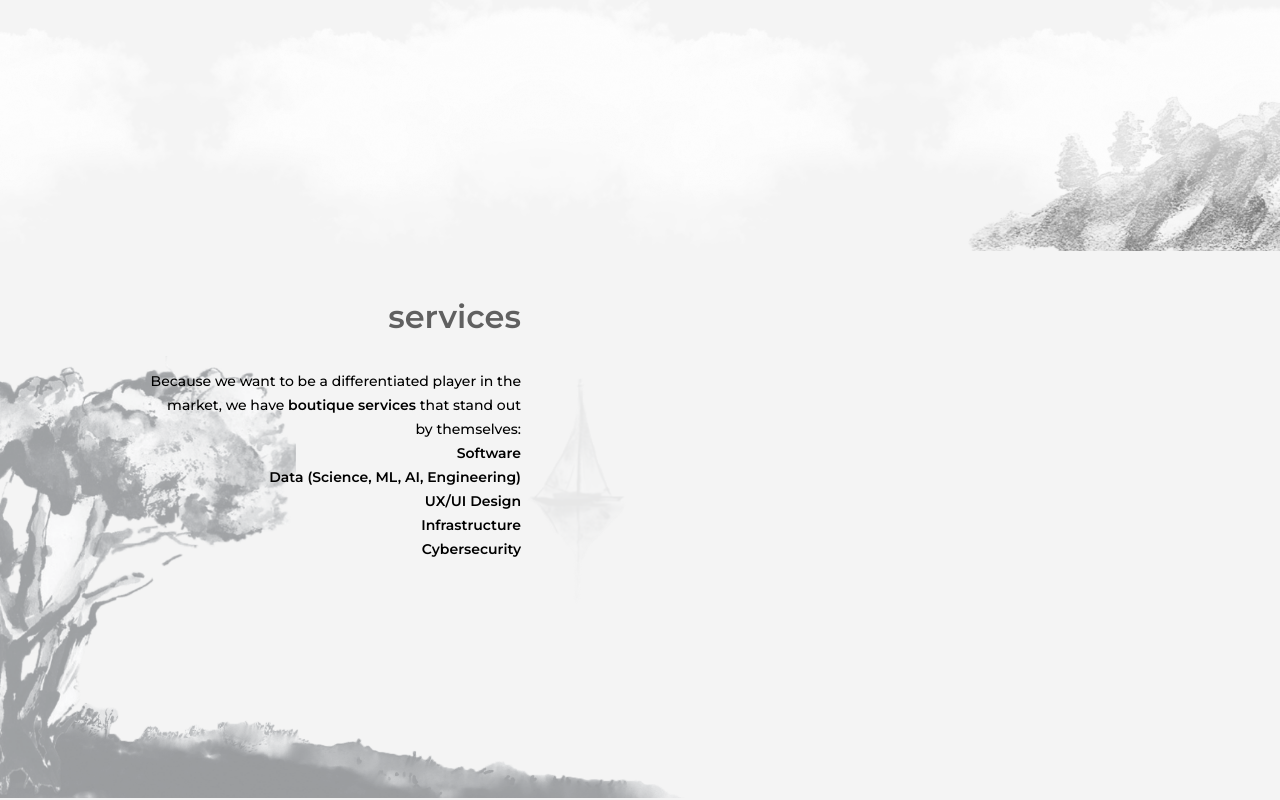
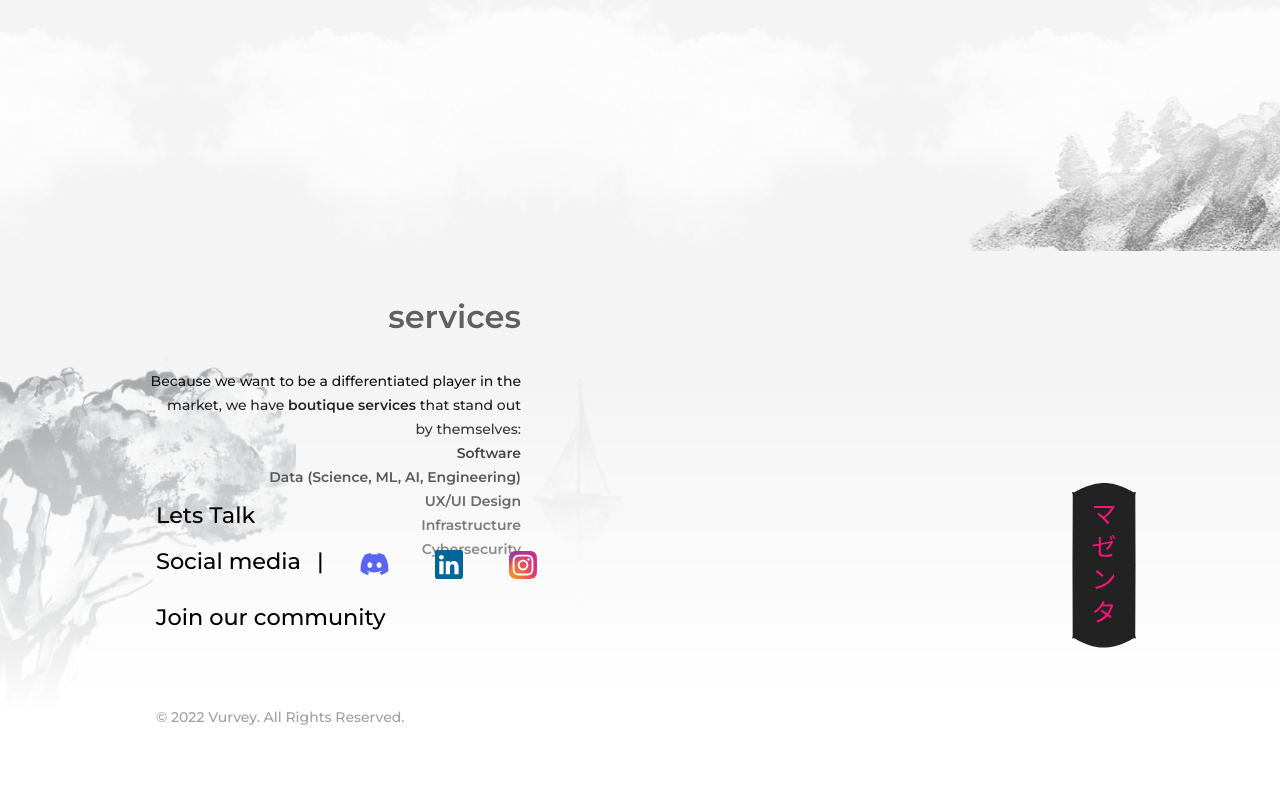
Before and after one commit to bartuchavezc/magenta, a React (Create React App) app: page / in a window 1280 px wide. Shown: the part 2068-2868 px from the top of the page. Built offline with nearby package versions, Linux system fonts and the light colour scheme.

Commit message:
adding footer to desktop and making it responsive

```diff
--- a/src/App.js
+++ b/src/App.js
@@ -4,8 +4,7 @@ import { Route, Routes } from "react-router-dom";
 import {ThemeProvider, createGlobalStyle} from 'styled-components';
 
 import { BrowserRouter } from "react-router-dom";
-// no hagas caso a esto, dejar por el momento
-// import Footer from './Footer';
+import Footer from './Footer';
 import Home from './Home';
 // import Home from './Home';
 import HomeCompanies from './HomeCompanies';
@@ -14,7 +13,6 @@ import Services from './Services';
 import ServicesCompanies from './ServicesCompanies';
 import WhatWeDo from './WhatWeDo';
 import { useState } from 'react';
-import Footer from './Footer/Footer';
 
 const GlobalStyle = createGlobalStyle`
   /* http://meyerweb.com/eric/tools/css/reset/
@@ -98,7 +96,7 @@ function App() {
                 <HomeCompanies />
                 <WhatWeDo />
                 <ServicesCompanies />
-                {/* <Footer /> */}
+                <Footer />
               </>
             } />
             <Route path="/talents" element={
@@ -106,7 +104,7 @@ function App() {
                 <Home />
                 <WhatWeDo />
                 <Services/>
-                {/* <Footer /> */}
+                <Footer />
               </>
             } />
           </Routes>
--- a/src/Footer/Footer.jsx
+++ b/src/Footer/Footer.jsx
@@ -1,8 +1,18 @@
+import Contact from '../Contact/index';
+import { Signature } from "../Shared/Components/Signature";
 import styled from "styled-components";
-import { Signature } from "../Shared/Components/Signature";
+import { useState } from 'react';
 
-const FooterContainer = styled.div`
+const FooterContainer = styled.footer`
   padding: 5rem 9rem 4rem 9rem;
+  z-index: 2;
+  position: relative;
+  margin-top: -443px;
+  background: linear-gradient(180deg,rgba(255,255,255,0) 0%,rgba(255,255,255,1) 80%);
+  @media screen and (max-width: 990px) {
+    padding: 0 20px;
+    margin-top: -400px;
+  }
 `;
 
 const FlexContainer = styled.div`
@@ -10,6 +20,11 @@ const FlexContainer = styled.div`
   align-items: center;
   justify-content: space-between;
   padding: 3rem 0;
+
+  @media screen and (max-width: 990px) {
+    flex-direction: column-reverse;
+    align-items: center;
+  }
 `;
 
 const SignatureContainer = styled.div``;
@@ -26,12 +41,18 @@ const FooterDataContainer = styled.div`
 `;
 
 export default function Footer() {
+  const [modal, setModal] = useState(false)
+
+  const handleClose = () => {
+    return setModal(false)
+  }
   return (
+    <>
       <FooterContainer>
         <FlexContainer>
           <FooterDataContainer>
             <div style={{ padding: "12px" }}>
-            <NonDecoratedLink href="magicenergytalent.com">
+              <NonDecoratedLink onClick={() => setModal(true)}>
               Lets Talk
               </NonDecoratedLink>
             </div>
@@ -68,17 +89,22 @@ export default function Footer() {
 
             <div style={{ padding: "12px" }}>
               <NonDecoratedLink href="magicenergytalent.com">
-              Join our comunity
+              Join our community
               </NonDecoratedLink>
             </div>
           </FooterDataContainer>
           <SignatureContainer>
-          <Signature color="#F7157B" width="4rem" backgroundColor="#000" />
+            <Signature color="#F7157B" width="4rem" backgroundColor="#222222" />
           </SignatureContainer>
         </FlexContainer>
         <p style={{ textAlign: "left", color: "#a0a0a0", padding: "12px"  }}>
         © 2022 Vurvey. All Rights Reserved.
         </p>
+
       </FooterContainer>
+      {modal &&
+        <Contact closeModal={handleClose} />
+      }
+    </>
   );
 }
--- a/src/Shared/Components/Signature.jsx
+++ b/src/Shared/Components/Signature.jsx
@@ -10,7 +10,6 @@ Signature.propTypes = {
 };
 
 export function Signature({ width, height, backgroundColor, color, shadow, shadowColor }) {
-  console.log(backgroundColor, color);
   return (
     <svg
       width={width}
```
Lines whose indentation alone changed are shown as unchanged.
